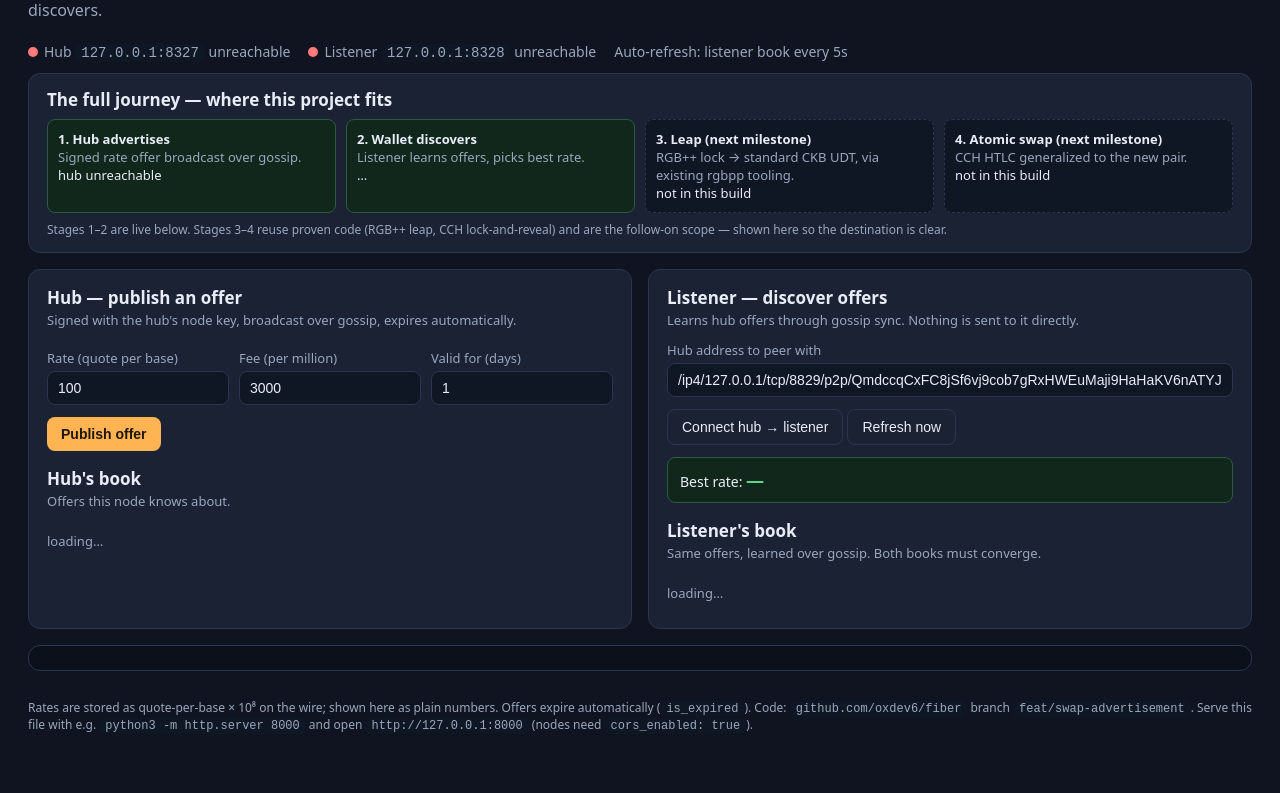
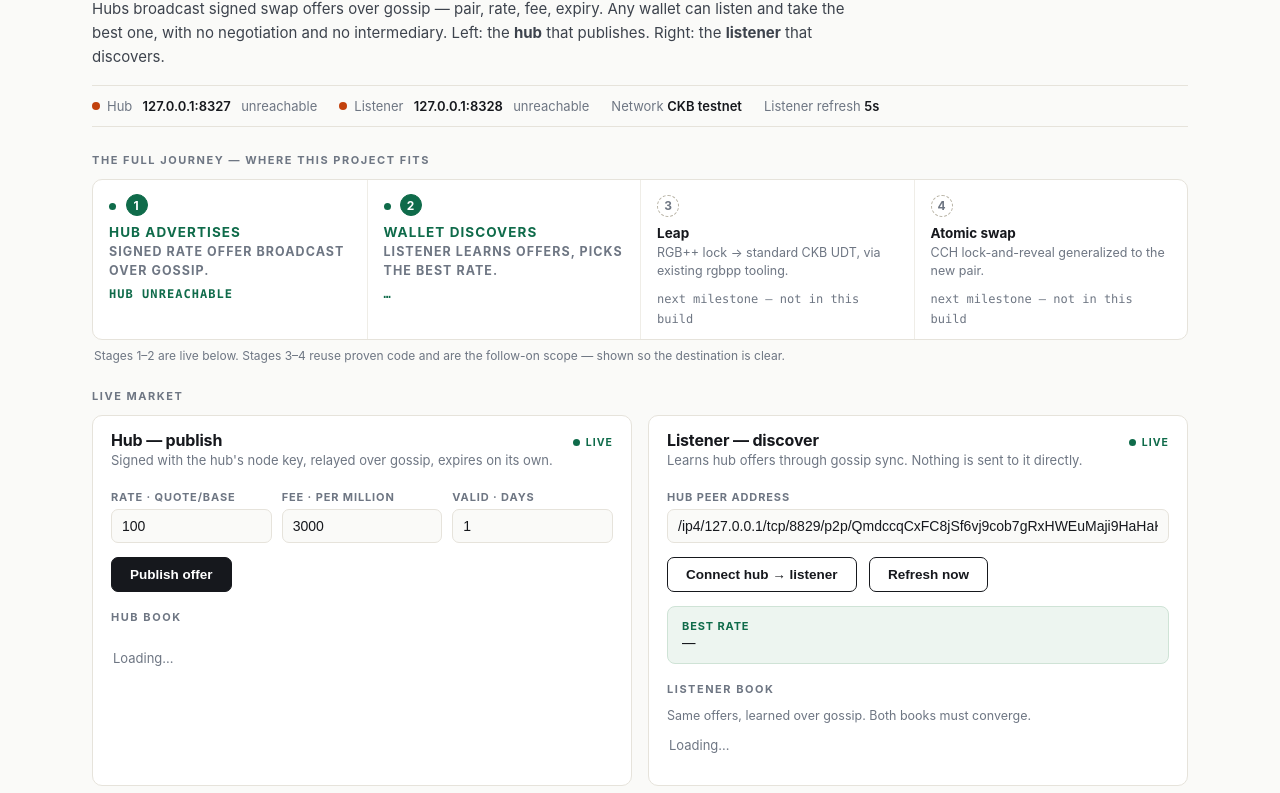
Before and after one commit to oxdev6/fiber-rgbpp-swap, a plain HTML site: page demo/index.html in a window 1280 px wide. Shown: the part 104-897 px from the top of the page. Before the commit the page ends 861 px from the top, so only its background shows below. Drawn offline with Linux system fonts and the light colour scheme.

Commit message:
demo: professional redesign — paper theme, stepper, tabular numerals, no gradients

```diff
--- a/demo/index.html
+++ b/demo/index.html
@@ -3,110 +3,224 @@
 <head>
 <meta charset="UTF-8" />
 <meta name="viewport" content="width=device-width, initial-scale=1.0" />
-<title>Fiber Swap-Ads — Live Market Board</title>
+<title>Swap-Ad Market Board — Fiber Network</title>
 <style>
-  :root { --bg: #0f1420; --card: #1a2233; --line: #2b3550; --ink: #e8eef7; --dim: #9aa7bd; --acc: #ffb454; --ok: #5fd68a; --bad: #ff7a7a; }
+  :root {
+    --paper: #fafaf8;
+    --panel: #ffffff;
+    --ink: #16181d;
+    --ink-2: #3d434d;
+    --muted: #6e7683;
+    --line: #e6e3db;
+    --line-soft: #efede7;
+    --green: #0f6b4a;
+    --green-bg: #edf5f0;
+    --amber: #b45309;
+    --amber-bg: #faf3e7;
+    --red: #c2410c;
+    --mono: ui-monospace, "SF Mono", "Cascadia Mono", Menlo, Consolas, monospace;
+  }
   * { box-sizing: border-box; }
-  body { margin: 0; font-family: system-ui, -apple-system, "Segoe UI", sans-serif; background: var(--bg); color: var(--ink); }
-  header { padding: 20px 28px 6px; }
-  header h1 { margin: 0 0 4px; font-size: 22px; }
-  header h1 span { color: var(--acc); }
-  header p { margin: 0 0 14px; color: var(--dim); max-width: 900px; line-height: 1.5; }
-  .statusbar { display: flex; gap: 18px; padding: 0 28px 12px; color: var(--dim); font-size: 14px; flex-wrap: wrap; }
-  .dot { display: inline-block; width: 10px; height: 10px; border-radius: 50%; background: #555; margin-right: 6px; vertical-align: baseline; }
-  .dot.ok { background: var(--ok); } .dot.bad { background: var(--bad); }
-  main { display: grid; grid-template-columns: 1fr 1fr; gap: 16px; padding: 0 28px; }
-  @media (max-width: 900px) { main { grid-template-columns: 1fr; } }
-  .card { background: var(--card); border: 1px solid var(--line); border-radius: 12px; padding: 16px 18px; }
-  .card h2 { margin: 0 0 2px; font-size: 17px; }
-  .card .sub { color: var(--dim); font-size: 13px; margin-bottom: 12px; }
-  label { display: block; font-size: 13px; color: var(--dim); margin: 8px 0 4px; }
-  input { width: 100%; padding: 8px 10px; border-radius: 8px; border: 1px solid var(--line); background: #101724; color: var(--ink); font-size: 14px; }
-  .row { display: grid; grid-template-columns: 1fr 1fr 1fr; gap: 10px; }
-  button { margin-top: 12px; padding: 9px 14px; border: 0; border-radius: 8px; background: var(--acc); color: #201503; font-weight: 700; font-size: 14px; cursor: pointer; }
-  button:disabled { opacity: .5; cursor: wait; }
-  button.ghost { background: transparent; border: 1px solid var(--line); color: var(--ink); font-weight: 500; }
-  table { width: 100%; border-collapse: collapse; margin-top: 10px; font-size: 13px; }
-  th, td { text-align: left; padding: 7px 8px; border-bottom: 1px solid var(--line); }
-  th { color: var(--dim); font-weight: 600; }
-  td.num { font-variant-numeric: tabular-nums; }
-  .best { margin-top: 12px; padding: 10px 12px; border-radius: 8px; background: #12271b; border: 1px solid #2c5c40; font-size: 14px; }
-  .best b { color: var(--ok); font-size: 18px; }
-  .empty { color: var(--dim); font-size: 13px; padding: 10px 0; }
-  #log { margin: 16px 28px 28px; background: #0b101b; border: 1px solid var(--line); border-radius: 12px; padding: 12px 16px; font-size: 13px; max-height: 220px; overflow-y: auto; }
-  #log div { padding: 3px 0; border-bottom: 1px dashed #222d42; }
-  #log .t { color: var(--dim); margin-right: 8px; }
-  footer { padding: 0 28px 24px; color: var(--dim); font-size: 12px; }
-  code { background: #101724; padding: 1px 6px; border-radius: 6px; }
+  body {
+    margin: 0; background: var(--paper); color: var(--ink);
+    font-family: -apple-system, BlinkMacSystemFont, "Inter", "Segoe UI", Helvetica, Arial, sans-serif;
+    -webkit-font-smoothing: antialiased;
+  }
+  .wrap { max-width: 1160px; margin: 0 auto; padding: 0 32px; }
+
+  /* ---------- masthead ---------- */
+  .eyebrow {
+    margin: 28px 0 8px; font-size: 11px; font-weight: 700;
+    letter-spacing: .14em; text-transform: uppercase; color: var(--muted);
+  }
+  .eyebrow .rule { display: inline-block; width: 28px; height: 2px; background: var(--ink); vertical-align: middle; margin-right: 10px; }
+  h1 { margin: 0; font-size: 34px; font-weight: 650; letter-spacing: -0.02em; }
+  .lede { margin: 10px 0 0; max-width: 760px; color: var(--ink-2); font-size: 15px; line-height: 1.6; }
+  .meta { display: flex; gap: 22px; flex-wrap: wrap; margin: 16px 0 0; padding: 12px 0; border-top: 1px solid var(--line); border-bottom: 1px solid var(--line); font-size: 13px; color: var(--muted); }
+  .meta b { color: var(--ink); font-weight: 600; }
+  .pill { display: inline-flex; align-items: center; gap: 7px; }
+  .dot { width: 8px; height: 8px; border-radius: 50%; background: #c8c4b8; }
+  .dot.ok { background: var(--green); } .dot.bad { background: var(--red); }
+
+  /* ---------- journey stepper ---------- */
+  .section-label { margin: 26px 0 12px; font-size: 11px; font-weight: 700; letter-spacing: .14em; text-transform: uppercase; color: var(--muted); }
+  .steps { display: grid; grid-template-columns: repeat(4, 1fr); gap: 0; background: var(--panel); border: 1px solid var(--line); border-radius: 10px; overflow: hidden; }
+  @media (max-width: 900px) { .steps { grid-template-columns: 1fr 1fr; } }
+  .step { padding: 14px 16px 12px; border-left: 1px solid var(--line-soft); }
+  .step:first-child { border-left: 0; }
+  .step .n {
+    display: inline-flex; align-items: center; justify-content: center;
+    width: 22px; height: 22px; border-radius: 50%;
+    border: 1.5px solid var(--ink); font-size: 12px; font-weight: 700; margin-bottom: 8px;
+  }
+  .step.live .n { background: var(--green); border-color: var(--green); color: #fff; }
+  .step.next .n { border-style: dashed; color: var(--muted); border-color: #b9b4a6; }
+  .step h3 { margin: 0 0 3px; font-size: 13.5px; font-weight: 650; }
+  .step p { margin: 0 0 6px; font-size: 12.5px; line-height: 1.5; color: var(--muted); }
+  .step .jstat { font-size: 12px; font-weight: 600; color: var(--green); font-family: var(--mono); }
+  .step.next .jstat { color: var(--muted); font-weight: 500; }
+  .journey-note { margin: 8px 2px 0; font-size: 12px; color: var(--muted); }
+
+  /* ---------- market panels ---------- */
+  .grid { display: grid; grid-template-columns: 1fr 1fr; gap: 16px; }
+  @media (max-width: 900px) { .grid { grid-template-columns: 1fr; } }
+  .panel { background: var(--panel); border: 1px solid var(--line); border-radius: 10px; }
+  .panel-head { display: flex; align-items: baseline; justify-content: space-between; padding: 14px 18px 0; }
+  .panel-head h2 { margin: 0; font-size: 16px; font-weight: 650; letter-spacing: -0.01em; }
+  .live { font-size: 10.5px; font-weight: 700; letter-spacing: .1em; text-transform: uppercase; color: var(--green); }
+  .live::before { content: ""; display: inline-block; width: 7px; height: 7px; border-radius: 50%; background: var(--green); margin-right: 6px; }
+  .panel-sub { padding: 2px 18px 0; font-size: 13px; color: var(--muted); }
+  .panel-body { padding: 12px 18px 18px; }
+  .field-label { display: block; font-size: 11px; font-weight: 700; letter-spacing: .08em; text-transform: uppercase; color: var(--muted); margin: 10px 0 5px; }
+  .field-row { display: grid; grid-template-columns: 1fr 1fr 1fr; gap: 10px; }
+  input[type="number"], input[type="text"] {
+    width: 100%; padding: 8px 10px; font-size: 14px; color: var(--ink);
+    background: var(--paper); border: 1px solid var(--line); border-radius: 7px; outline: none;
+  }
+  input:focus { border-color: var(--ink); }
+  .btn {
+    margin-top: 14px; padding: 9px 18px; font-size: 13.5px; font-weight: 650;
+    color: #fff; background: var(--ink); border: 1px solid var(--ink);
+    border-radius: 7px; cursor: pointer;
+  }
+  .btn:hover { background: #000; }
+  .btn:disabled { opacity: .55; cursor: wait; }
+  .btn-secondary { background: transparent; color: var(--ink); margin-right: 8px; }
+  .btn-secondary:hover { background: var(--line-soft); }
+  #pub-state { margin-left: 10px; font-size: 13px; color: var(--muted); }
+
+  table { width: 100%; border-collapse: collapse; margin-top: 12px; font-size: 13px; }
+  thead th {
+    text-align: left; font-size: 11px; font-weight: 700; letter-spacing: .08em;
+    text-transform: uppercase; color: var(--muted); padding: 6px 8px;
+    border-bottom: 1px solid var(--line);
+  }
+  tbody td { padding: 8px; border-bottom: 1px solid var(--line-soft); }
+  tbody tr:last-child td { border-bottom: 0; }
+  td.num { font-family: var(--mono); font-size: 12.5px; text-align: right; }
+  th.num { text-align: right; }
+  td.key { font-family: var(--mono); font-size: 12px; color: var(--ink-2); }
+  .empty { padding: 14px 2px; font-size: 13px; color: var(--muted); }
+
+  .best {
+    margin-top: 14px; padding: 12px 14px; border-radius: 8px;
+    background: var(--green-bg); border: 1px solid #cfe3d6;
+    font-size: 13.5px;
+  }
+  .best .k { font-size: 11px; font-weight: 700; letter-spacing: .08em; text-transform: uppercase; color: var(--green); display: block; margin-bottom: 2px; }
+  .best b { font-family: var(--mono); font-size: 20px; font-weight: 700; letter-spacing: -0.01em; }
+
+  /* ---------- log ---------- */
+  #log {
+    margin-top: 12px; background: var(--panel); border: 1px solid var(--line);
+    border-radius: 10px; padding: 6px 18px; max-height: 210px; overflow-y: auto;
+    font-family: var(--mono); font-size: 12.5px;
+  }
+  #log div { padding: 7px 0; border-bottom: 1px solid var(--line-soft); }
+  #log div:last-child { border-bottom: 0; }
+  #log .t { color: var(--muted); margin-right: 10px; }
+
+  footer { margin: 20px 0 32px; padding-top: 14px; border-top: 1px solid var(--line); font-size: 12px; color: var(--muted); line-height: 1.7; }
+  footer code, .mono { font-family: var(--mono); font-size: 11.5px; background: var(--line-soft); padding: 1px 6px; border-radius: 5px; }
 </style>
 </head>
 <body>
-<header>
-  <h1>Fiber Swap-Ads <span>— live market board</span></h1>
-  <p>Hubs on the Fiber Network broadcast <b>signed swap offers</b> over gossip
-  (which pair, at what rate, until when). Any wallet can listen and pick the
-  best one — no negotiating, no middleman. Left: the <b>hub</b> that publishes.
-  Right: the <b>listener</b> that discovers.</p>
-</header>
+<div class="wrap">
 
-<div class="statusbar">
-  <span><span class="dot" id="dot-hub"></span>Hub <code>127.0.0.1:8327</code> <span id="hub-state">…</span></span>
-  <span><span class="dot" id="dot-lis"></span>Listener <code>127.0.0.1:8328</code> <span id="lis-state">…</span></span>
-  <span>Auto-refresh: listener book every 5s</span>
+  <div class="eyebrow"><span class="rule"></span>Fiber Network · Swap Advertisements</div>
+  <h1>Market board</h1>
+  <p class="lede">Hubs broadcast signed swap offers over gossip — pair, rate, fee,
+  expiry. Any wallet can listen and take the best one, with no negotiation and
+  no intermediary. Left: the <b>hub</b> that publishes. Right: the
+  <b>listener</b> that discovers.</p>
+
+  <div class="meta">
+    <span class="pill"><span class="dot" id="dot-hub"></span>Hub <b>&nbsp;127.0.0.1:8327&nbsp;</b> <span id="hub-state">…</span></span>
+    <span class="pill"><span class="dot" id="dot-lis"></span>Listener <b>&nbsp;127.0.0.1:8328&nbsp;</b> <span id="lis-state">…</span></span>
+    <span>Network <b>CKB testnet</b></span>
+    <span>Listener refresh <b>5s</b></span>
   </div>
 
-<section style="margin: 0 28px 16px; background: var(--card); border: 1px solid var(--line); border-radius: 12px; padding: 14px 18px;">
-  <h2 style="margin:0 0 8px;font-size:17px;">The full journey — where this project fits</h2>
-  <div style="display:grid;grid-template-columns:repeat(4,1fr);gap:10px;font-size:13px;" id="journey">
-    <div style="padding:10px;border-radius:8px;background:#12271b;border:1px solid #2c5c40;" id="j1"><b>1. Hub advertises</b><br/><span style="color:var(--dim)">Signed rate offer broadcast over gossip.</span><br/><span class="jstat">…</span></div>
-    <div style="padding:10px;border-radius:8px;background:#12271b;border:1px solid #2c5c40;" id="j2"><b>2. Wallet discovers</b><br/><span style="color:var(--dim)">Listener learns offers, picks best rate.</span><br/><span class="jstat">…</span></div>
-    <div style="padding:10px;border-radius:8px;background:#101724;border:1px dashed var(--line);" id="j3"><b>3. Leap (next milestone)</b><br/><span style="color:var(--dim)">RGB++ lock → standard CKB UDT, via existing rgbpp tooling.</span><br/><span class="jstat">not in this build</span></div>
-    <div style="padding:10px;border-radius:8px;background:#101724;border:1px dashed var(--line);" id="j4"><b>4. Atomic swap (next milestone)</b><br/><span style="color:var(--dim)">CCH HTLC generalized to the new pair.</span><br/><span class="jstat">not in this build</span></div>
+  <div class="section-label">The full journey — where this project fits</div>
+  <div class="steps" id="journey">
+    <div class="step live" id="j1">
+      <div class="n">1</div>
+      <h3>Hub advertises</h3>
+      <p>Signed rate offer broadcast over gossip.</p>
+      <span class="jstat">…</span>
     </div>
-  <div style="color:var(--dim);font-size:12px;margin-top:8px;">Stages 1–2 are live below. Stages 3–4 reuse proven code (RGB++ leap, CCH lock-and-reveal) and are the follow-on scope — shown here so the destination is clear.</div>
+    <div class="step live" id="j2">
+      <div class="n">2</div>
+      <h3>Wallet discovers</h3>
+      <p>Listener learns offers, picks the best rate.</p>
+      <span class="jstat">…</span>
+    </div>
+    <div class="step next" id="j3">
+      <div class="n">3</div>
+      <h3>Leap</h3>
+      <p>RGB++ lock → standard CKB UDT, via existing rgbpp tooling.</p>
+      <span class="jstat">next milestone — not in this build</span>
+    </div>
+    <div class="step next" id="j4">
+      <div class="n">4</div>
+      <h3>Atomic swap</h3>
+      <p>CCH lock-and-reveal generalized to the new pair.</p>
+      <span class="jstat">next milestone — not in this build</span>
+    </div>
+  </div>
+  <p class="journey-note">Stages 1–2 are live below. Stages 3–4 reuse proven code and are
+  the follow-on scope — shown so the destination is clear.</p>
+
+  <div class="section-label">Live market</div>
+  <div class="grid">
+    <section class="panel">
+      <div class="panel-head"><h2>Hub — publish</h2><span class="live">Live</span></div>
+      <div class="panel-sub">Signed with the hub's node key, relayed over gossip, expires on its own.</div>
+      <div class="panel-body">
+        <div class="field-row">
+          <div><label class="field-label" for="rate">Rate · quote/base</label><input id="rate" type="number" value="100" min="1" /></div>
+          <div><label class="field-label" for="fee">Fee · per million</label><input id="fee" type="number" value="3000" min="0" /></div>
+          <div><label class="field-label" for="days">Valid · days</label><input id="days" type="number" value="1" min="1" /></div>
+        </div>
+        <button class="btn" id="btn-publish" onclick="publish()">Publish offer</button>
+        <span id="pub-state"></span>
+        <div class="section-label" style="margin-top:18px;">Hub book</div>
+        <div id="hub-book"><div class="empty">Loading…</div></div>
+      </div>
     </section>
 
-<main>
-  <section class="card">
-    <h2>Hub — publish an offer</h2>
-    <div class="sub">Signed with the hub's node key, broadcast over gossip, expires automatically.</div>
-    <div class="row">
-      <div><label>Rate (quote per base)</label><input id="rate" type="number" value="100" min="1" /></div>
-      <div><label>Fee (per million)</label><input id="fee" type="number" value="3000" min="0" /></div>
-      <div><label>Valid for (days)</label><input id="days" type="number" value="1" min="1" /></div>
-    </div>
-    <button id="btn-publish" onclick="publish()">Publish offer</button>
-    <span id="pub-state" style="margin-left:10px;color:var(--dim);font-size:13px;"></span>
-    <h2 style="margin-top:16px;">Hub's book</h2>
-    <div class="sub">Offers this node knows about.</div>
-    <div id="hub-book"><div class="empty">loading…</div></div>
-  </section>
-
-  <section class="card">
-    <h2>Listener — discover offers</h2>
-    <div class="sub">Learns hub offers through gossip sync. Nothing is sent to it directly.</div>
-    <label>Hub address to peer with</label>
+    <section class="panel">
+      <div class="panel-head"><h2>Listener — discover</h2><span class="live">Live</span></div>
+      <div class="panel-sub">Learns hub offers through gossip sync. Nothing is sent to it directly.</div>
+      <div class="panel-body">
+        <label class="field-label" for="peer">Hub peer address</label>
         <input id="peer" type="text" value="/ip4/127.0.0.1/tcp/8829/p2p/QmdccqCxFC8jSf6vj9cob7gRxHWEuMaji9HaHaKV6nATYJ" />
         <div>
-      <button class="ghost" onclick="connectPeer()">Connect hub → listener</button>
-      <button class="ghost" onclick="refreshBooks()">Refresh now</button>
+          <button class="btn btn-secondary" onclick="connectPeer()">Connect hub → listener</button>
+          <button class="btn btn-secondary" onclick="refreshBooks()">Refresh now</button>
         </div>
-    <div class="best" id="best-box">Best rate: <b>—</b></div>
-    <h2 style="margin-top:16px;">Listener's book</h2>
-    <div class="sub">Same offers, learned over gossip. Both books must converge.</div>
-    <div id="lis-book"><div class="empty">loading…</div></div>
+        <div class="best" id="best-box"><span class="k">Best rate</span>—</div>
+        <div class="section-label" style="margin-top:18px;">Listener book</div>
+        <div class="sub" style="font-size:12.5px;color:var(--muted);">Same offers, learned over gossip. Both books must converge.</div>
+        <div id="lis-book"><div class="empty">Loading…</div></div>
+      </div>
     </section>
-</main>
+  </div>
 
+  <div class="section-label">Event log</div>
   <div id="log"></div>
 
   <footer>
-  Rates are stored as quote-per-base × 10⁸ on the wire; shown here as plain numbers.
-  Offers expire automatically (<code>is_expired</code>). Code:
-  <code>github.com/oxdev6/fiber</code> branch <code>feat/swap-advertisement</code>.
-  Serve this file with e.g. <code>python3 -m http.server 8000</code> and open
-  <code>http://127.0.0.1:8000</code> (nodes need <code>cors_enabled: true</code>).
+    Rates are stored as quote-per-base × 10⁸ on the wire and shown here as plain
+    numbers. Offers expire automatically (<span class="mono">is_expired</span>).
+    Code: <span class="mono">github.com/oxdev6/fiber</span> branch
+    <span class="mono">feat/swap-advertisement</span>.
+    Serve with <span class="mono">python3 -m http.server 8000</span> inside
+    <span class="mono">demo/</span> and open <span class="mono">http://127.0.0.1:8000</span>
+    (nodes need <span class="mono">cors_enabled: true</span>).
   </footer>
+
+</div>
 
 <script>
 const HUB = "http://127.0.0.1:8327";
@@ -148,14 +262,14 @@ const shortKey = (k) => k.slice(0, 10) + "…";
 
 function bookTable(offers) {
   if (!offers.length) return '<div class="empty">No offers yet — publish one from the hub.</div>';
-  let html = "<table><tr><th>Rate</th><th>Fee /M</th><th>Operator</th><th>Expires</th></tr>";
+  let html = "<table><thead><tr><th class='num'>Rate</th><th class='num'>Fee&nbsp;/M</th><th>Operator</th><th>Expires</th></tr></thead><tbody>";
   for (const o of offers) {
     const exp = new Date(Number(hexToBig(o.expiry))).toLocaleString();
     html += "<tr><td class='num'>" + fmtRate(o.rate) + "</td><td class='num'>" +
-      hexToBig(o.fee_rate) + "</td><td>" + shortKey(o.operator_pubkey) + "</td><td>" +
+      hexToBig(o.fee_rate) + "</td><td class='key'>" + shortKey(o.operator_pubkey) + "</td><td>" +
       exp + (o.is_expired ? " (expired)" : "") + "</td></tr>";
   }
-  return html + "</table>";
+  return html + "</tbody></table>";
 }
 
 function setDot(id, ok) {
@@ -192,8 +306,8 @@ async function refreshBooks() {
     const best = await rpc(LIS, "get_best_swap_rate",
       [{ base_udt_script: null, quote_udt_script: null }]);
     document.getElementById("best-box").innerHTML = best.offer
-      ? "Best rate: <b>" + fmtRate(best.offer.rate) + "</b> from " + shortKey(best.offer.operator_pubkey)
-      : "Best rate: <b>—</b>";
+      ? "<span class='k'>Best rate</span><b>" + fmtRate(best.offer.rate) + "</b> · from " + shortKey(best.offer.operator_pubkey)
+      : "<span class='k'>Best rate</span>—";
   } catch (e) {
     document.getElementById("lis-state").textContent = "unreachable";
     setDot("dot-lis", false);
```
Lines whose indentation alone changed are shown as unchanged.
